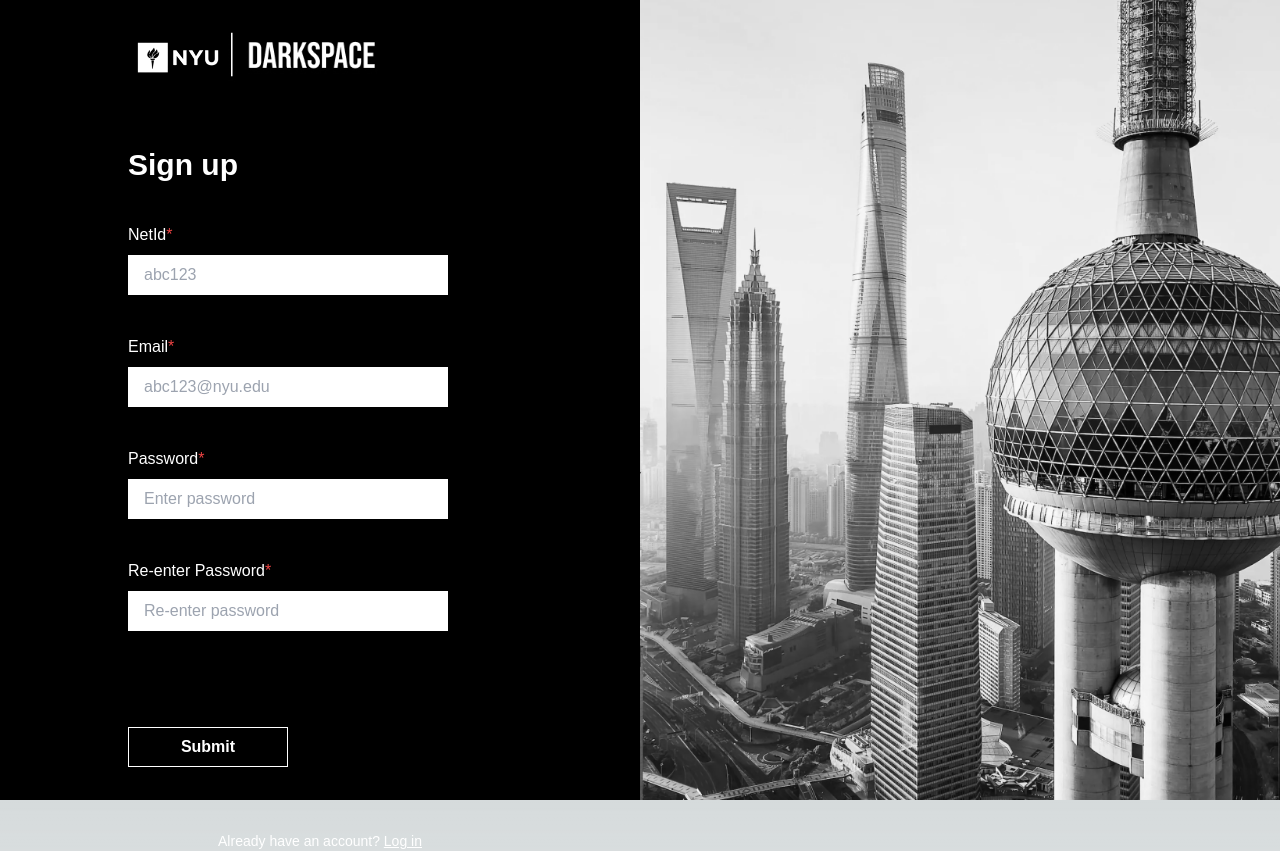
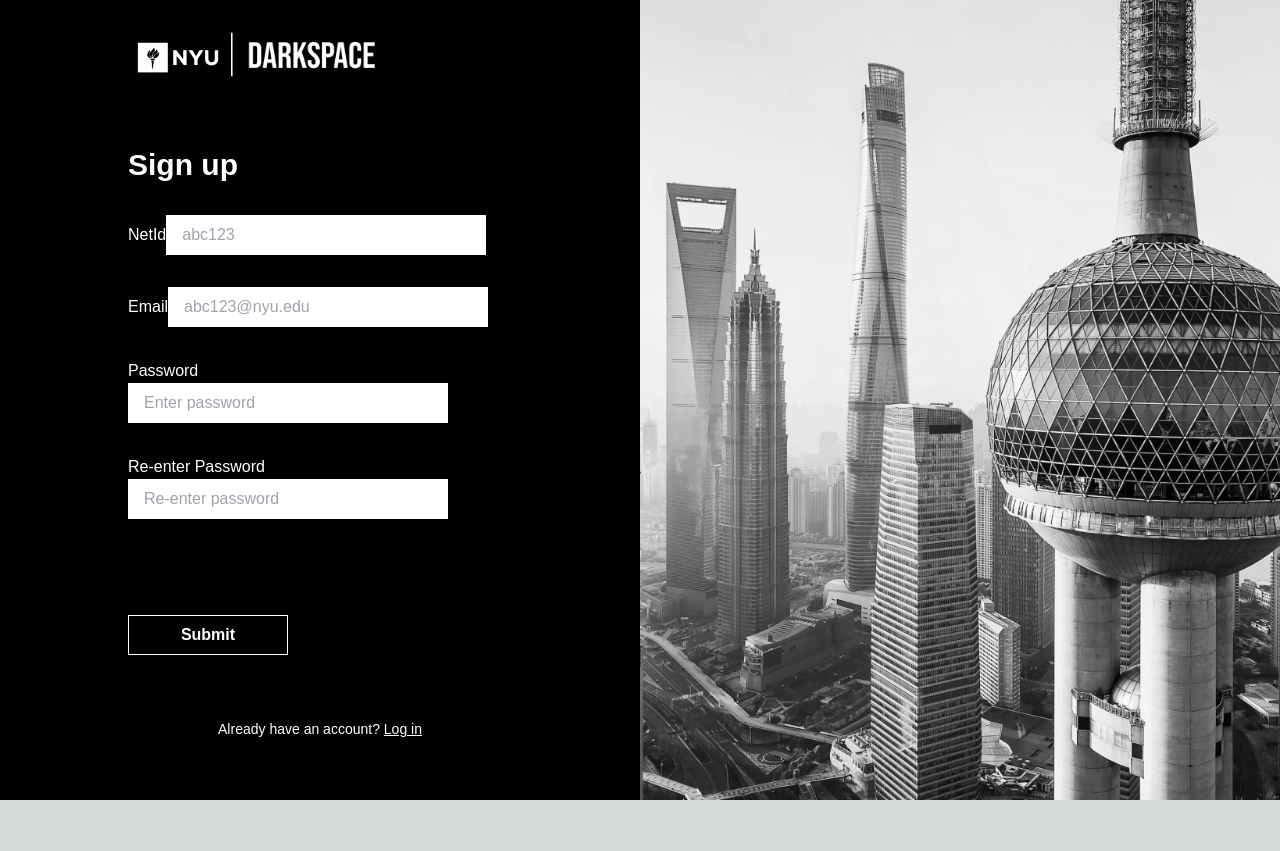
Before and after one commit to n30w/ClassMate, a Next.js app in the folder frontend/: page /signup in a window 1280 px wide. After the commit the page ends 800 px from the top, so only its background shows below. Built offline with nearby package versions, Linux system fonts and the light colour scheme; a web font is replaced by a local one.

Commit message:
refactor: edit sign in page and tests

```diff
--- /dev/null
+++ b/frontend/src/app/(auth)/signup/FormInput.tsx
@@ -0,0 +1,45 @@
+import React from "react";
+
+interface FormInputProps {
+  label: string;
+  type: string;
+  name: string;
+  placeholder: string;
+  value: string;
+  onChange: (e: React.ChangeEvent<HTMLInputElement>) => void;
+  errorMessage?: string;
+}
+
+const FormInput: React.FC<FormInputProps> = ({
+  label,
+  type,
+  name,
+  placeholder,
+  value,
+  onChange,
+  errorMessage,
+}) => {
+  return (
+    <div>
+      <label className="text-white font-light py-2" htmlFor={name}>
+        {label}
+      </label>
+      <input
+        type={type}
+        id={name}
+        name={name}
+        placeholder={placeholder}
+        value={value}
+        onChange={onChange}
+        className="w-80 h-10 px-4 mb-8"
+      />
+      {errorMessage && (
+        <p data-testid="errorMessage" className="text-red-500 pb-2">
+          {errorMessage}
+        </p>
+      )}
+    </div>
+  );
+};
+
+export default FormInput;
--- a/frontend/src/app/(auth)/signup/page.tsx
+++ b/frontend/src/app/(auth)/signup/page.tsx
@@ -1,69 +1,22 @@
 "use client";
 
-import React, { useState } from "react";
 import Image from "next/image";
 import Link from "next/link";
+import React, { useState } from "react";
 import validatePassword from "@/lib/helpers/passwordValidator";
+import FormInput from "./FormInput.tsx";
 
-export default function Page() {
-  //   const [isBlurred, setIsBlurred] = useState(false);
-
-  //   const handleFormClick = (): void => {
-  //     setIsBlurred(true);
-  //   };
-
-  // const [password, setPassword] = useState<string>("");
-  const [reenteredPassword, setReenteredPassword] = useState<string>("");
-  const [passwordError, setPasswordError] = useState<string>("");
-  const [reenteredPasswordError, setReenteredPasswordError] =
-    useState<string>("");
+const SignUpForm = () => {
   const [userData, setUserData] = useState({
     email: "",
     password: "",
     netid: "",
   });
+  const [passwordError, setPasswordError] = useState("");
+  const [reenteredPassword, setReenteredPassword] = useState("");
+  const [reenteredPasswordError, setReenteredPasswordError] = useState("");
 
-  // const handlePasswordChange = (
-  //   e: React.ChangeEvent<HTMLInputElement>
-  // ): void => {
-  //   const newPassword = e.target.value;
-  //   setPassword(newPassword);
-  //   setPasswordError("");
-  //   if (passwordError) setPasswordError("");
-  // };
-
-  // const handleReenteredPasswordChange = (
-  //   e: React.ChangeEvent<HTMLInputElement>
-  // ): void => {
-  //   const newReenteredPassword = e.target.value;
-  //   setReenteredPassword(newReenteredPassword);
-  //   setReenteredPasswordError("");
-  //   if (reenteredPasswordError) setReenteredPasswordError("");
-  // };
-
-  const postNewUser = async (userData: any) => {
-    try {
-      const res: Response = await fetch("/v1/user/login", {
-        method: "POST",
-        headers: {
-          "Content-Type": "application/json",
-        },
-        body: JSON.stringify(userData),
-      });
-      if (res.ok) {
-        const newUser = await res.json();
-        newUser.email = userData.email;
-        newUser.password = userData.password;
-        newUser.netid = userData.netid;
-      } else {
-        console.error("Failed to create user:", res.statusText);
-      }
-    } catch (error) {
-      console.error("Error creating user:", error);
-    }
-  };
-
-  const handleSubmit = (e: React.FormEvent<HTMLFormElement>): void => {
+  const handleSubmit = (e: { preventDefault: () => void }) => {
     e.preventDefault();
     const isValidPassword = validatePassword(userData.password);
     const doPasswordsMatch = userData.password === reenteredPassword;
@@ -79,8 +32,7 @@ export default function Page() {
       setReenteredPasswordError("Passwords do not match.");
       return;
     }
-    postNewUser(userData);
-    console.log("Form submitted");
+    // Call the function to post new user data
   };
 
   const handleChange = (e: { target: { name: any; value: any } }) => {
@@ -122,73 +74,46 @@ export default function Page() {
             // onClick={handleFormClick}
             onSubmit={handleSubmit}
           >
-            <label htmlFor="email" className="text-white font-light py-2">
-              NetId<span className="text-red-500">*</span>
-            </label>
-            <input
+            <FormInput
+              label="NetId"
               type="text"
-              id="netid"
               name="netid"
               placeholder="abc123"
-              required
-              className="w-80 h-10 px-4 mb-8"
               value={userData.netid}
               onChange={handleChange}
             />
-            <label htmlFor="email" className="text-white font-light py-2">
-              Email<span className="text-red-500">*</span>
-            </label>
-            <input
+            <FormInput
+              label="Email"
               type="text"
-              id="email"
               name="email"
               placeholder="abc123@nyu.edu"
-              required
-              className="w-80 h-10 px-4 mb-8"
               value={userData.email}
               onChange={handleChange}
             />
-            <label htmlFor="password" className="text-white font-light py-2">
-              Password<span className="text-red-500">*</span>
-            </label>
-            <input
-              type="text"
-              id="password"
+            <FormInput
+              label="Password"
+              type="password"
               name="password"
               placeholder="Enter password"
-              required
               value={userData.password}
               onChange={handleChange}
-              className={`w-80 h-10 px-4 mb-8 ${
-                passwordError && "border-red-500"
-              }`}
+              errorMessage={passwordError}
             />
-            {passwordError && (
-              <p className="text-red-500 pb-2">{passwordError}</p>
-            )}
-            <label
-              htmlFor="reentered-password"
-              className="text-white font-light py-2"
-            >
-              Re-enter Password<span className="text-red-500">*</span>
-            </label>
-            <input
-              type="text"
-              id="reentered-password"
-              name="reentered-password"
+            <FormInput
+              label="Re-enter Password"
+              type="password"
+              name="reenteredPassword"
               placeholder="Re-enter password"
-              required
-              className={`w-80 h-10 px-4 mb-8 ${
-                reenteredPasswordError && "border-red-500"
-              }`}
-              onChange={handleChange}
+              value={reenteredPassword}
+              onChange={(e: {
+                target: { value: React.SetStateAction<string> };
+              }) => setReenteredPassword(e.target.value)}
+              errorMessage={reenteredPasswordError}
             />
-            {reenteredPasswordError && (
-              <p className="text-red-500 pb-2">{reenteredPasswordError}</p>
-            )}
             <input
               type="submit"
               className="text-white font-bold w-40 h-10 px-4 border border-white my-16 hover:bg-gray-400 active:bg-white active:text-black"
+              data-testid="submitButton"
             />
           </form>
           <h3 className="text-white font-light text-sm text-center">
@@ -214,4 +139,6 @@ export default function Page() {
       ></div>
     </div>
   );
-}
+};
+
+export default SignUpForm;
```
Also changed, not shown: 1 other file (tests, documents, lock files or other folders).
